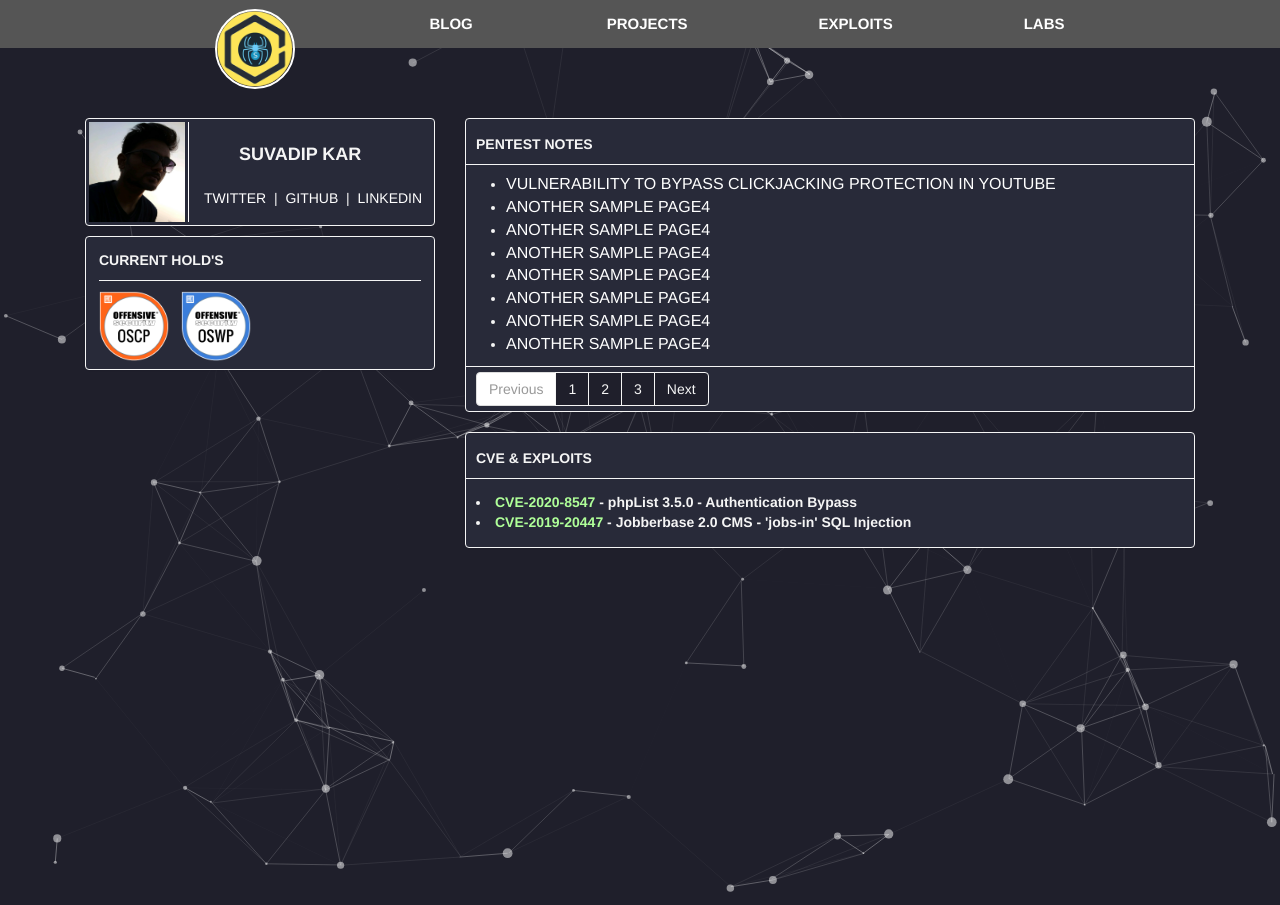
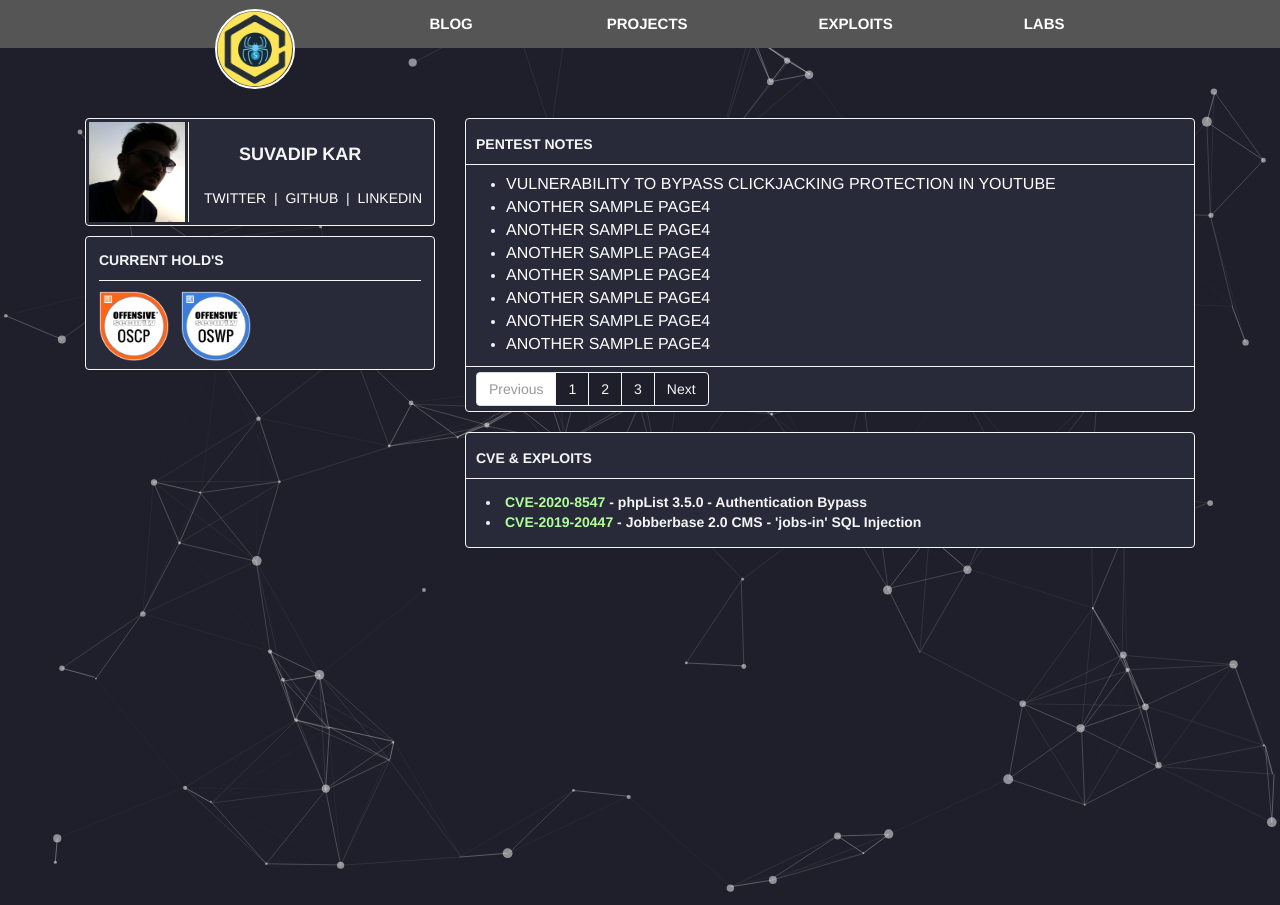
Before and after one commit to 0xspidersec/0xspidersec.github.io, a Jekyll site: the page built from index.html, in a window 1280 px wide. Built offline with Jekyll 4.4.1, drawn with Linux system fonts in a browser that asks for light colours; the list of posts is cut into pages by our own code.

Commit message:
Update default.html

```diff
--- a/_layouts/default.html
+++ b/_layouts/default.html
@@ -63,7 +63,7 @@
         <div class="panel panel-default">
            <div class="panel-body" style="color: #f5f5f5; padding-left: 0px; padding-right: 0px">
               <div style="border-bottom: 1px #f5f5f5 solid; padding-bottom: 10px;padding-left: 10px;"><b>CVE & EXPLOITS</b></div>
-              <div style="margin-top: 8px;padding-top: 5px; margin-left: 10px;">
+              <div style="margin-top: 8px;padding-top: 5px; margin-left: 10px; padding-left: 10px;">
                 <li><b><font color="#afff99">CVE-2020-8547</font> - <font color="">phpList 3.5.0 - Authentication Bypass</font></b></li>
                 <li><b><font color="#afff99">CVE-2019-20447</font> - <font color="">Jobberbase 2.0 CMS - 'jobs-in' SQL Injection</font></b></li>
              </div>
```
